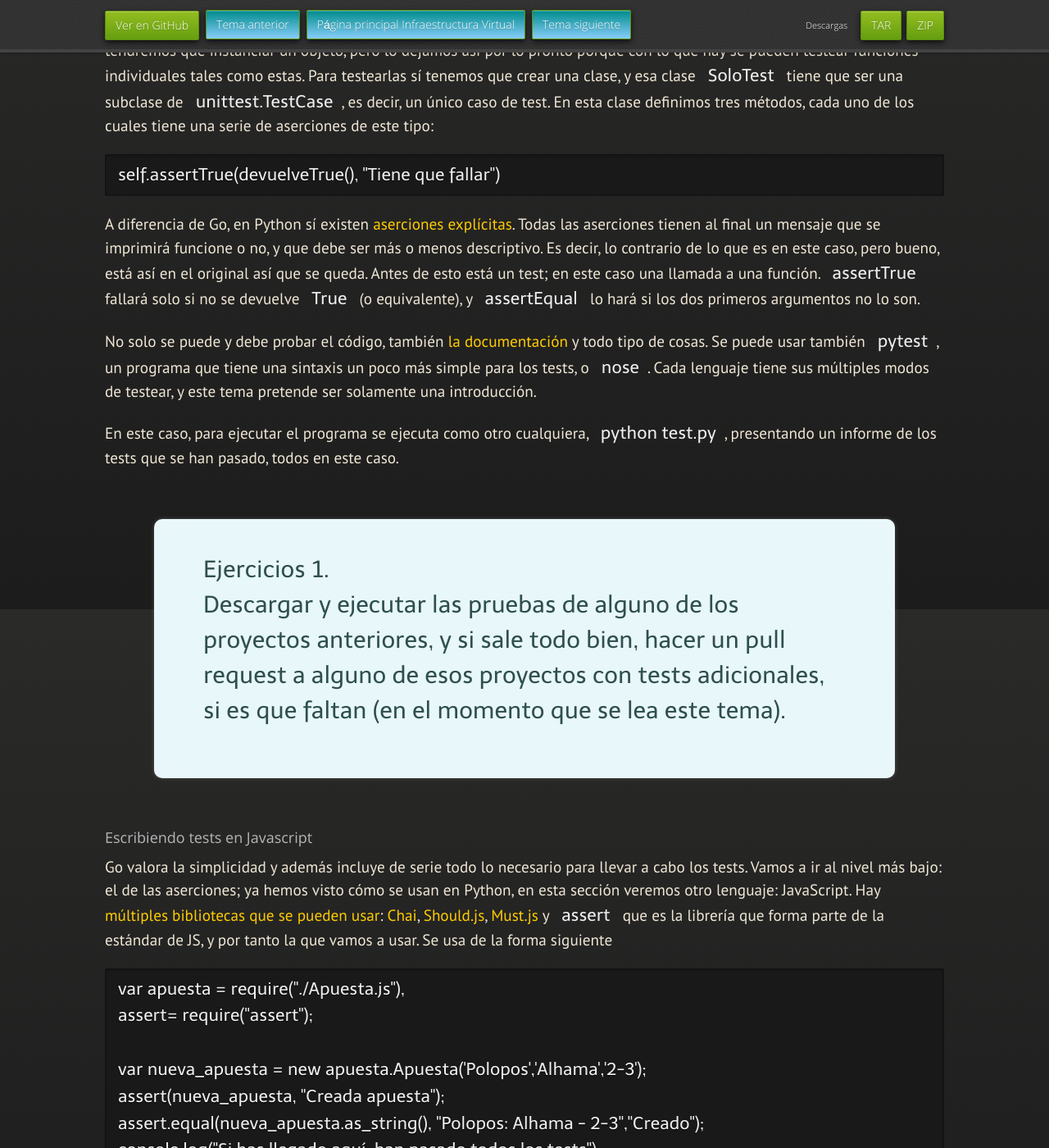
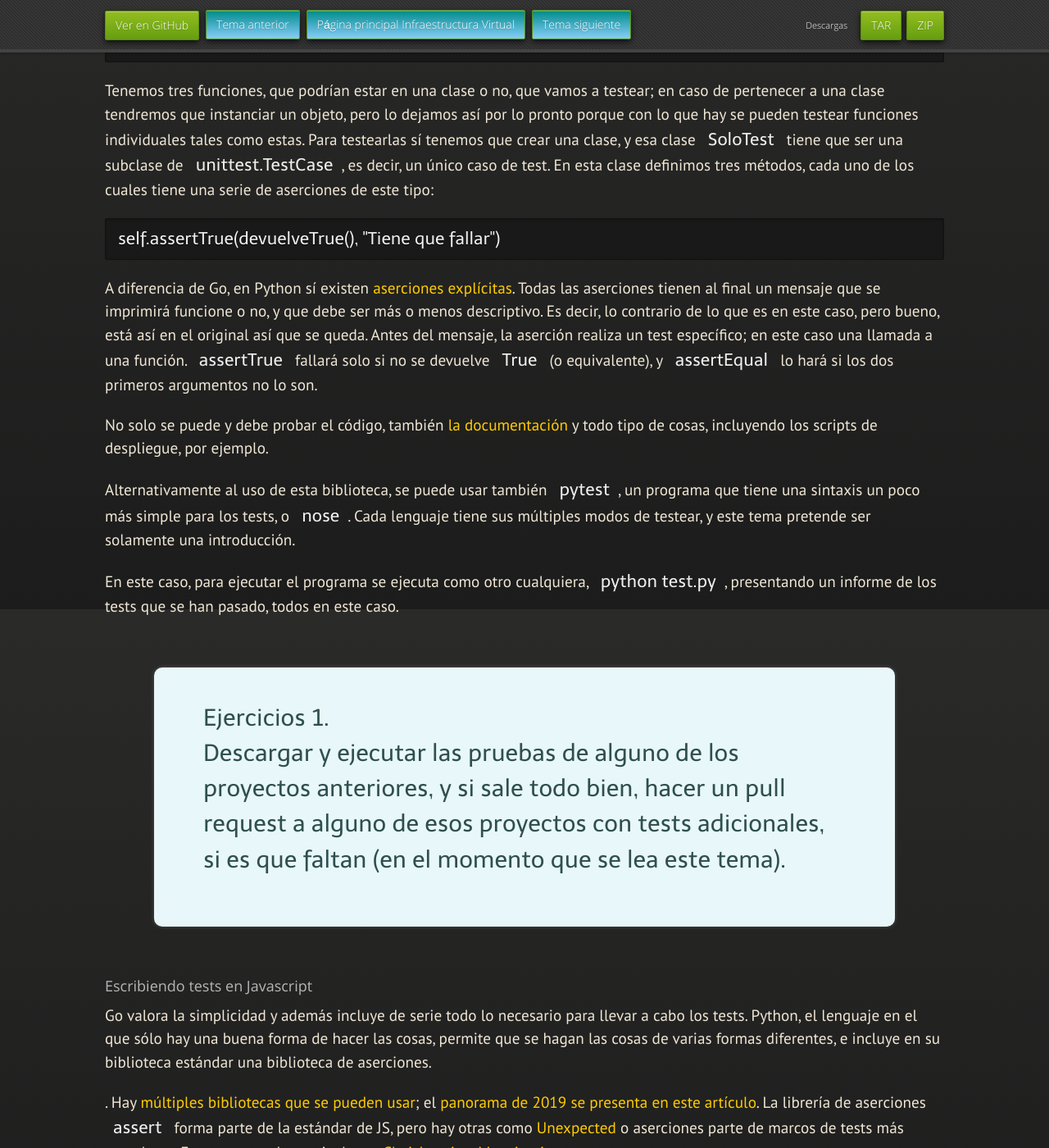
Before and after one commit to JJ/IV, a Jekyll site: the page built from documentos/temas/Desarrollo_basado_en_pruebas.md, in a window 1280 px wide and 1400 px high, scrolled down 5557 px. Shown: the whole window at 82% size. Built offline with Jekyll 4.4.1, drawn with Linux system fonts in a browser that asks for light colours; nearby versions of some CDN libraries; some web fonts are replaced; our own code applies the rules of GitHub Pages for plain Markdown files; some of the changed text lies outside the part shown.

Commit message:
Sync documentos/temas/Desarrollo_basado_en_pruebas.md de master a gh-pages

````diff
--- a/documentos/temas/Desarrollo_basado_en_pruebas.md
+++ b/documentos/temas/Desarrollo_basado_en_pruebas.md
@@ -199,13 +199,18 @@
 
 ## Escribiendo tests en Python
 
-Para llevar a cabo los tests, Go busca módulos con un nombre
+Para llevar a cabo los tests, Go busca módulos (ficheros) con un nombre
 específico y en el mismo directorio que el módulo que se quiere
 probar; sin embargo, en otros lenguajes de programación como Python
 pasar las pruebas consiste simplemente en ejecutar un programa,
 situado en cualquier directorio y con cualquier nombre, que use alguna
 librería estándar de aserciones como `unittest`. Por ejemplo,
 en [el programa siguiente](https://github.com/JJ/tdd-gdg).
+
+> Este programa tiene como objeto ilustrar la sintaxis y la forma de
+> trabajar de Python. En un programa real la funcionalidad debe ser
+> real y corresponder a las especificaciones (historias de usuario o
+> de otro tipo) que se hayan hecho.
 
 ```
 import unittest
@@ -263,10 +268,13 @@
 self.assertTrue(devuelveTrue(), "Tiene que fallar")
 ```
 
-A diferencia de Go, en Python sí existen [aserciones explícitas](https://docs.python.org/3/library/unittest.html). Todas las aserciones tienen al final un mensaje que se imprimirá
+A diferencia de Go, en Python sí existen
+[aserciones explícitas](https://docs.python.org/3/library/unittest.html). Todas
+las aserciones tienen al final un mensaje que se imprimirá
 funcione o no, y que debe ser más o menos descriptivo. Es decir, lo
 contrario de lo que es en este caso, pero bueno, está así en el
-original así que se queda. Antes de esto está un test; en este caso
+original así que se queda. Antes del mensaje, la aserción realiza un
+test específico; en este caso
 una llamada a una función. `assertTrue` fallará solo si no se
 devuelve `True` (o equivalente), y `assertEqual` lo hará si los dos
 primeros argumentos no lo son.
@@ -276,7 +284,10 @@
 No solo se puede y debe probar el código,
 también
 [la documentación](https://docs.python-guide.org/writing/tests/) y
-todo tipo de cosas. Se puede usar también `pytest`, un programa que
+todo tipo de cosas, incluyendo los scripts de despliegue, por
+ejemplo.
+
+Alternativamente al uso de esta biblioteca, se puede usar también `pytest`, un programa que
 tiene una sintaxis un poco más simple para los tests, o `nose`. Cada
 lenguaje tiene sus múltiples modos de testear, y este tema pretende
 ser solamente una introducción.
@@ -298,17 +309,24 @@
 ### Escribiendo tests en Javascript
 
 Go valora la simplicidad y además incluye de serie todo lo necesario
-para llevar a cabo los tests.
-Vamos a ir al nivel más bajo: el de las aserciones; ya hemos visto
-cómo se usan en Python, en esta sección veremos otro lenguaje:
-JavaScript. Hay
-[múltiples bibliotecas que se pueden usar](https://stackoverflow.com/questions/14294567/assertions-library-for-node-js):
-[Chai](https://www.chaijs.com/),
-[Should.js](https://github.com/visionmedia/should.js),
-[Must.js](https://github.com/moll/js-must) y
-[`assert`](https://nodejs.org/api/assert.html) que es la librería que
-forma parte de la estándar de JS, y por tanto la que vamos a usar. Se
-usa de la forma siguiente
+para llevar a cabo los tests. Python, el lenguaje en el que sólo hay
+una buena forma de hacer las cosas, permite que se hagan las cosas de
+varias formas diferentes, e incluye en su biblioteca estándar una
+biblioteca de aserciones.
+
+. Hay
+[múltiples bibliotecas que se pueden
+usar](https://stackoverflow.com/questions/14294567/assertions-library-for-node-js);
+el [panorama de 2019 se presenta en este
+artículo](https://medium.com/welldone-software/an-overview-of-javascript-testing-in-2019-264e19514d0a). La
+librería de aserciones [`assert`](https://nodejs.org/api/assert.html)
+forma parte de la estándar de JS, pero hay otras como
+[Unexpected](http://unexpected.js.org/) o aserciones parte de marcos
+de tests más completos. Estos marcos de test incluyen [Chai](https://www.chaijs.com/), [Jasmine](https://jasmine.github.io/),
+[Must.js](https://github.com/moll/js-must) y [jest](https://jestjs.io/).
+
+
+Veamos el siguiente ejemplo de uso de assert:
 
 ```
 var apuesta = require("./Apuesta.js"),
````
